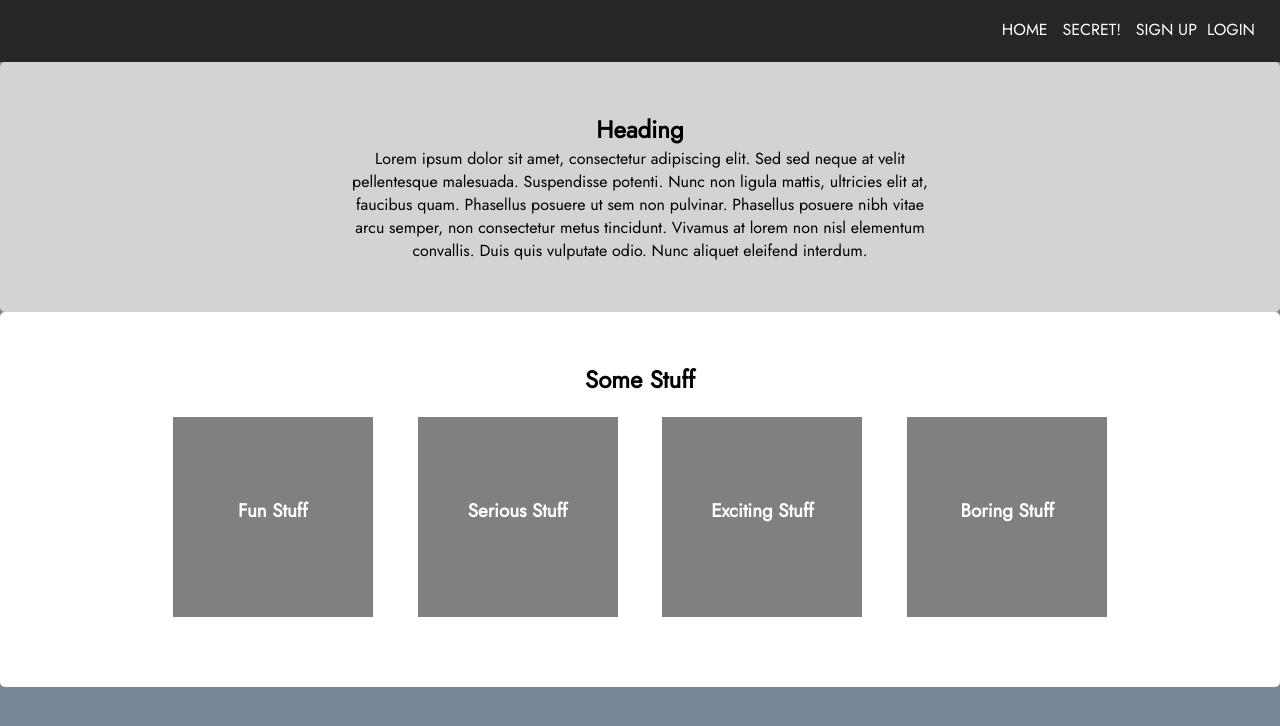
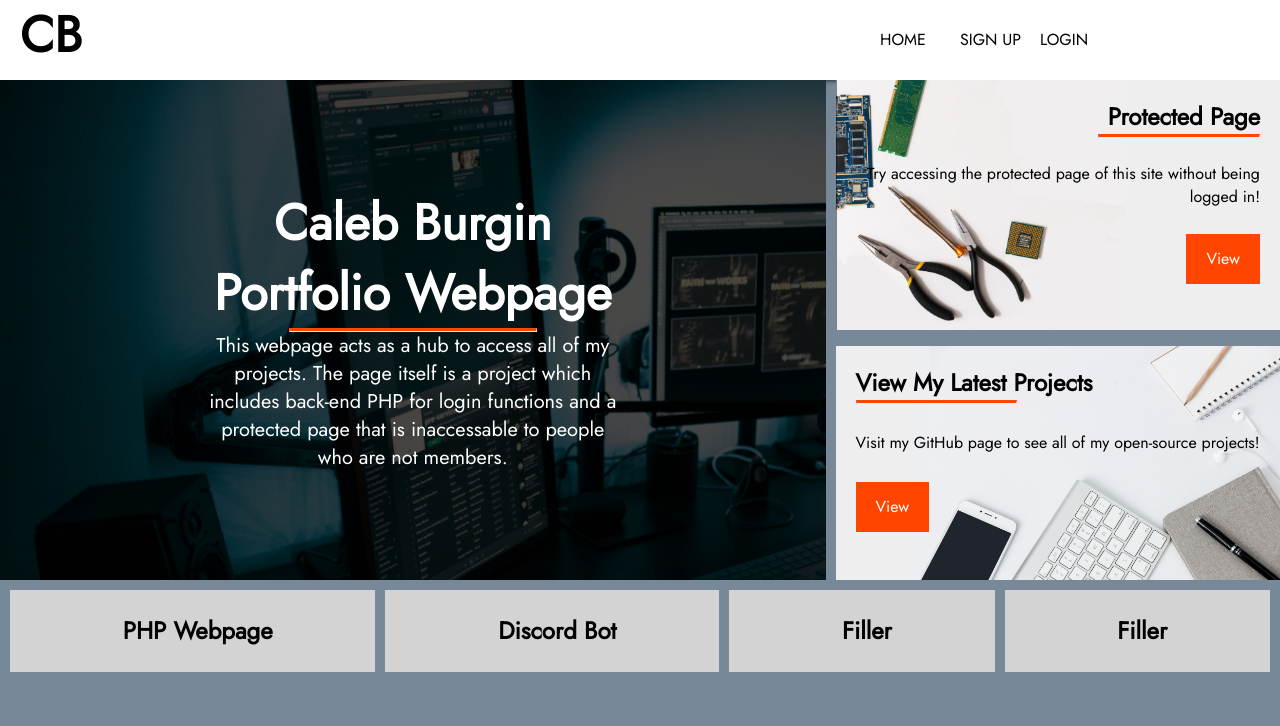
Before and after one commit to Squibbz/PHP-Login-Demo, a PHP site: page /project/index.php in a window 1280 px wide. Shown: the top 726 px of the page. Run offline with PHP 8.4, Linux system fonts and the light colour scheme; some libraries are stand-ins or nearby versions.

Commit message:
Update webpage design
Clean up CSS elements and redesign page to be centered around GitHub profile/portfolio projects

Add images for backgrounds

```diff
--- a/Project/header.php
+++ b/Project/header.php
@@ -9,19 +9,25 @@
     <meta http-equiv="X-UA-Compatible" content="IE=edge">
     <meta name="viewport" content="width=device-width, initial-scale=1.0">
     <title>PHP Project</title>
-    <link rel="stylesheet" href="reset.css">
     <link rel="stylesheet" href="style.css">
 </head>
 <body>
 
-    <nav>
-        <div class="nav-wrapper">
+<div class="html-wrapper">
+    <nav class="navbar">
+            <h1><a class="navbar-logo" href="https://github.com/Squibbz">CB</a></h1>
+            <?php
+                // If there is a valid session username, display username of current user
+                if (isset($_SESSION["username"])) {
+                    echo "<li class='nav-list-item' style='float: left; color: #fff;'>Signed in as: " . $_SESSION["username"] . "</li>";
+                }
+            ?>
             <ul class="nav-list">
                 <li class="nav-list-item"><a href="index.php" class="nav-list-link">Home</a></li>
-                <li class="nav-list-item"><a href="protected.php" class="nav-list-link">Secret!</a></li>
                 <?php
                 // If there is a valid session username, display profile and logout tabs. If not, display sign up and login tabs
                     if (isset($_SESSION["username"])) {
+                        echo "<li class='nav-list-item'><a href='protected.php' class='nav-list-link'>Secret!</a></li>";
                         echo "<li class='nav-list-item'><a href='profile.php' class='nav-list-link'>Profile</a></li>";
                         echo "<li class='nav-list-item'><a href='includes/logout.inc.php' class='nav-list-link'>Log Out</a></li>";
                     } else {
@@ -31,5 +37,4 @@
                 ?>
 
             </ul>
-        </div>
     </nav>
--- a/Project/includes/library.php
+++ b/Project/includes/library.php
@@ -1,8 +1,16 @@
 <?php
 
 /***********************
-DATABASE HANDLING
+    DATABASE HANDLING
 ************************/
+
+/* To create database, insert this statement into MySql:
+
+create database phplogin;
+
+use database phplogin;
+
+*/
 
 //Create database connection
 $servername = 'localhost';
@@ -28,6 +36,7 @@ function make_table() {
     email VARCHAR(50) NOT NULL,
     username VARCHAR(20) NOT NULL,
     pword VARCHAR(255) NOT NULL,
+    regdate DATE DEFAULT CURRENT_TIMESTAMP NOT NULL,
     PRIMARY KEY(userid)
     )";
 
--- a/Project/index.php
+++ b/Project/index.php
@@ -2,32 +2,63 @@
     include_once 'header.php';
     include 'includes/library.php';
 
+    // On loading home page, make 'accounts' table if it does not already exist
     make_table();
 ?>
 
-    <section class="index-intro">
-        <h1>Heading</h1>
-        <p>Lorem ipsum dolor sit amet, consectetur adipiscing elit. Sed sed neque at velit pellentesque malesuada. Suspendisse potenti. Nunc non ligula mattis, ultricies elit at, faucibus quam. Phasellus posuere ut sem non pulvinar. Phasellus posuere nibh vitae arcu semper, non consectetur metus tincidunt. Vivamus at lorem non nisl elementum convallis. Duis quis vulputate odio. Nunc aliquet eleifend interdum.</p>
+<div class="index-wrapper">
+    <section class="index-intro showcase">
+        <h1></h1>
+        <span>
+            <h1>Caleb Burgin</h1>
+            <h1>Portfolio Webpage</h1>
+            <hr class="divider">
+        </span>
+        <p>This webpage acts as a hub to access all of my projects. The page itself is a project which includes back-end PHP for login functions and a protected page that is inaccessable to people who are not members.</p>
+
     </section>
 
-    <section class="index-categories">
-        <h2>Some Stuff</h2>
-        <div class="index-categories-list">
-            <div class="index-category-item">
-                <h3>Fun Stuff</h3>
-            </div>
-            <div class="index-category-item">
-                <h3>Serious Stuff</h3>
-            </div >
-            <div class="index-category-item">
-                <h3>Exciting Stuff</h3>
-            </div>
-            <div class="index-category-item">
-                <h3>Boring Stuff</h3>
-            </div>
-        </div>
+    <section class="protected-dash top-box-a">
+        <span>
+            <h1>Protected Page</h1>
+            <hr class="divider">
+        </span>
+
+        <p>Try accessing the protected page of this site without being logged in!</p>
+
+        <a href="../project/protected.php"class="btn">View</a>
     </section>
+
+    <section class="github-dash top-box-b">
+    <span>
+            <h1>View My Latest Projects</h1>
+            <hr class="divider">
+        </span>
+
+        <p>Visit my GitHub page to see all of my open-source projects!</p>
+
+        <a href="https://github.com/Squibbz"class="btn">View</a>
+    </section>
+</div>
+
+<div class="portfolio-wrapper">
+
+    <section class="portfolio-item">
+        <h1>PHP Webpage</h1>
+    </section>
+    <section class="portfolio-item">
+        <h1>Discord Bot</h1>
+    </section>
+    <section class="portfolio-item">
+        <h1>Filler</h1>
+    </section>
+    <section class="portfolio-item">
+        <h1>Filler</h1>
+    </section>
+
+</div>
+
+</div>
 
 </body>
 </html>
-</head>
--- a/Project/style.css
+++ b/Project/style.css
@@ -1,157 +1,234 @@
 @import url("https://fonts.googleapis.com/css2?family=Jost:wght@300;400&display=swap");
+
+:root {
+  --primary: #d3d3d3;
+  --light: #fff;
+  --dark: #778899;
+}
 
 * {
   box-sizing: border-box;
   padding: 0;
   margin: 0;
+  font-family: "Jost", sans-serif;
+}
+
+html {
+  box-sizing: border-box;
 }
 
 body {
-  font-family: "Jost", sans-serif;
-  background-color: lightslategray;
+  background: var(--dark);
+  line-height: 1.4;
 }
 
-.nav-wrapper {
-  background: #262626;
-  height: 62px;
-  width: 100%;
+.btn {
+  background-color: orangered;
+  color: var(--light);
+  padding: 14px 20px;
+  text-decoration: none;
+  border: 0;
+  width: fit-content;
+  height: fit-content;
+}
+
+.divider {
+  height: 0px;
+  width: 30%;
+  color: orangered;
+  margin: 0 auto;
+  border-top: 3px solid orangered;
+}
+
+.btn:hover {
+  box-shadow: 0 12px 16px 0 rgba(0, 0, 0, 0.24),
+    0 17px 50px 0 rgba(0, 0, 0, 0.19);
+}
+
+.wrapper {
+  display: grid;
+  grid-gap: 20px;
+}
+
+/* Navbar Styles */
+
+.navbar {
+  display: grid;
+  grid-gap: 20px;
+  grid-template-columns: 3fr 1fr;
+  grid-auto-flow: column;
+  height: 80px;
+  background: var(--light);
+  box-shadow: 0px 0px 5px black;
+}
+
+.navbar a {
+  color: black;
+  text-decoration: none;
+  text-transform: uppercase;
+  display: block;
+  margin: auto 0;
+  width: fit-content;
+}
+
+.navbar h1 {
+  font-size: 50px;
+  margin-left: 20px;
 }
 
 .nav-list {
-  float: right;
-  margin-right: 20px;
+  display: grid;
+  grid-template-columns: repeat(5, 80px);
+  list-style: none;
+  padding: 0;
+  margin: auto 0;
+  text-align: center;
 }
 
-.nav-list-item {
-  display: inline-block;
-  line-height: 60px;
-  margin: 0 5px;
+#nav-logo {
+  margin-left: 20px;
 }
 
-.nav-list-link {
-  text-decoration: none;
-  text-transform: uppercase;
-  color: #fff;
+/* Homepage Styles */
+
+/* Showcase */
+.showcase {
+  grid-area: showcase;
+  min-height: 500px;
+  background-attachment: fixed;
+  background-image: url("img/top-section-bckgrd.jpg");
+  background-size: cover;
 }
 
-.nav-list-item :hover {
-  color: lightseagreen;
+.top-box-a {
+  grid-area: top-box-a;
 }
 
-.signup-form {
-  margin: auto;
-  margin-top: 125px;
-  max-width: 30%;
-  border-radius: 5px;
-  background-color: #f2f2f2;
-  padding: 30px;
+.top-box-b {
+  grid-area: top-box-b;
 }
 
-.game-window {
-  margin: auto;
-  margin-top: 125px;
-  max-width: fit-content;
-  border-radius: 5px;
-  background-color: #f2f2f2;
-  padding: 30px;
+.index-wrapper {
+  display: grid;
+  grid-gap: 10px;
+  grid-template-areas:
+    "showcase showcase top-box-a"
+    "showcase showcase top-box-b";
 }
 
-.text-input {
-  display: block;
-  width: 100%;
+.index-intro {
+  display: grid;
+  grid-gap: 0px;
+  grid-template-rows: repeat(4, 1fr);
+  text-align: center;
+  height: 500px;
+  color: var(--light);
+  font-size: 20px;
+}
+
+.index-intro h1 {
+  font-size: 50px;
+}
+
+.index-intro :nth-of-type() {
   margin: 0 auto;
 }
 
-input[type="text"],
-select {
-  width: 100%;
-  padding: 12px 20px;
-  margin: 8px auto;
-  border: 1px solid #ccc;
-  border-radius: 4px;
-  box-sizing: border-box;
-}
-
-input[type="password"],
-select {
-  width: 100%;
-  padding: 12px 20px;
-  margin: 8px auto;
-  border: 1px solid #ccc;
-  border-radius: 4px;
-  box-sizing: border-box;
-}
-
-button[type="submit"] {
-  width: 100%;
-  background-color: lightseagreen;
-  color: white;
-  padding: 14px 20px;
-  margin: 8px 0;
-  border: none;
-  border-radius: 4px;
-  cursor: pointer;
-}
-
-button[type="submit"]:hover {
-  background-color: rgb(24, 134, 129);
-}
-
-.index-intro {
-  margin: auto;
-  width: 100%;
-  border-radius: 5px;
-  background-color: lightgray;
-  padding: 50px;
-}
-
-.index-intro h1 {
-  margin: auto;
-  width: fit-content;
-}
-
 .index-intro p {
-  margin: auto;
   width: 50%;
-  text-align: center;
-}
-
-.index-categories {
-  margin: auto;
-  width: 100%;
-  border-radius: 5px;
-  background-color: #ffffff;
-  padding: 50px;
-}
-
-.index-categories h2 {
-  margin: auto;
-  width: fit-content;
-}
-
-.index-categories-list {
-  width: fit-content;
-  padding: 0px, 50px;
   margin: auto;
 }
 
-.index-category-item {
-  width: 200px;
-  height: 200px;
-  margin: 20px;
-  display: inline-block;
-  background-color: grey;
+.protected-dash {
+  display: grid;
+  grid-gap: 0px;
+  grid-template-rows: repeat(3, fit-content);
+  padding: 20px;
+  color: black;
+  text-align: right;
+  background-color: #eeeeee;
+  background-image: url("img/top-box-a-img.jpg");
+  background-size: contain;
+  background-repeat: no-repeat;
+  max-height: 250px;
 }
 
-.index-category-item h3 {
-  color: white;
-  margin: auto;
-  width: fit-content;
-  padding-top: 80px;
+.protected-dash a {
+  display: flex;
+  justify-self: right;
 }
 
-.index-category-item h3 :hover {
+.protected-dash hr {
+  float: right;
+  width: 40% !important;
+}
+
+.github-dash {
+  display: grid;
+  grid-gap: 0px;
+  grid-template-rows: repeat(3, fit-content);
+  padding: 20px;
   color: black;
+  text-align: left;
+  background-color: #eeeeee;
+  background-image: url("img/top-box-b-img.jpg");
+  background-size: contain;
+  background-repeat: no-repeat;
+  background-position: right;
+  max-height: 250px;
+}
+
+.github-dash hr {
+  float: left;
+  width: 40% !important;
+}
+
+/* Homepage Portfolio Styles */
+
+.portfolio-wrapper {
+  display: grid;
+  grid-template-columns: repeat(auto-fi, minmax(200px, 1fr));
+  grid-auto-flow: column;
+}
+
+.portfolio-wrapper :first-of-type {
+  margin-left: 10px;
+}
+
+.portfolio-item {
+  background: var(--primary);
+  text-align: center;
+  padding: 1.5rem 2rem;
+  margin: 10px 10px 20px 0px;
+}
+
+/* Form Styles */
+
+.signup-form {
+  display: grid;
+  grid-gap: 20px;
+  grid-template-columns: [labels] auto [controls] 1fr;
+  grid-auto-flow: row;
+  border-radius: 5px;
+  background: var(--primary);
+  width: 30%;
+  padding: 20px;
+  margin: 50px auto;
+}
+
+.signup-form input,
+.signup-form label {
+  font-size: 16px;
+}
+
+.signup-form p {
+  grid-column: span 2;
+}
+
+.signup-form button {
+  grid-column: span 2;
+  margin: 0 auto;
+  width: 200px;
 }
 
 .error-msg {
@@ -161,3 +238,31 @@ button[type="submit"]:hover {
 .success-msg {
   color: seagreen;
 }
+
+/* Failed Access Attempt (for protected page) */
+
+.failed-access {
+  display: flex;
+  flex-direction: column;
+  background-color: var(--primary);
+  width: 40%;
+  height: 200px;
+  margin: 50px auto;
+  padding: 20px;
+  border-radius: 5px;
+  justify-content: space-evenly;
+  align-items: center;
+  text-align: center;
+}
+
+/* Protected Page Styles */
+
+.game-window {
+  height: fit-content;
+  width: fit-content;
+  max-width: 860px;
+  padding: 50px;
+  margin: 50px auto;
+  border-radius: 5px;
+  background-color: var(--primary);
+}
```
Also changed, not shown: Project/includes/functions.inc.php (+7 -11 lines), Project/includes/logout.inc.php (+4 -4 lines), Project/login.php (+7 -7 lines), Project/profile.php (+8 -8 lines), Project/protected.php (added, +22 -0 lines), Project/signup.php (+12 -8 lines), Project/img/centra-logo.png (added), Project/img/top-box-a-img.jpg (added), Project/img/top-box-b-img.jpg (added), Project/img/top-section-bckgrd.jpg (added), Project/includes/profile.inc.php (line endings or trailing spaces).
